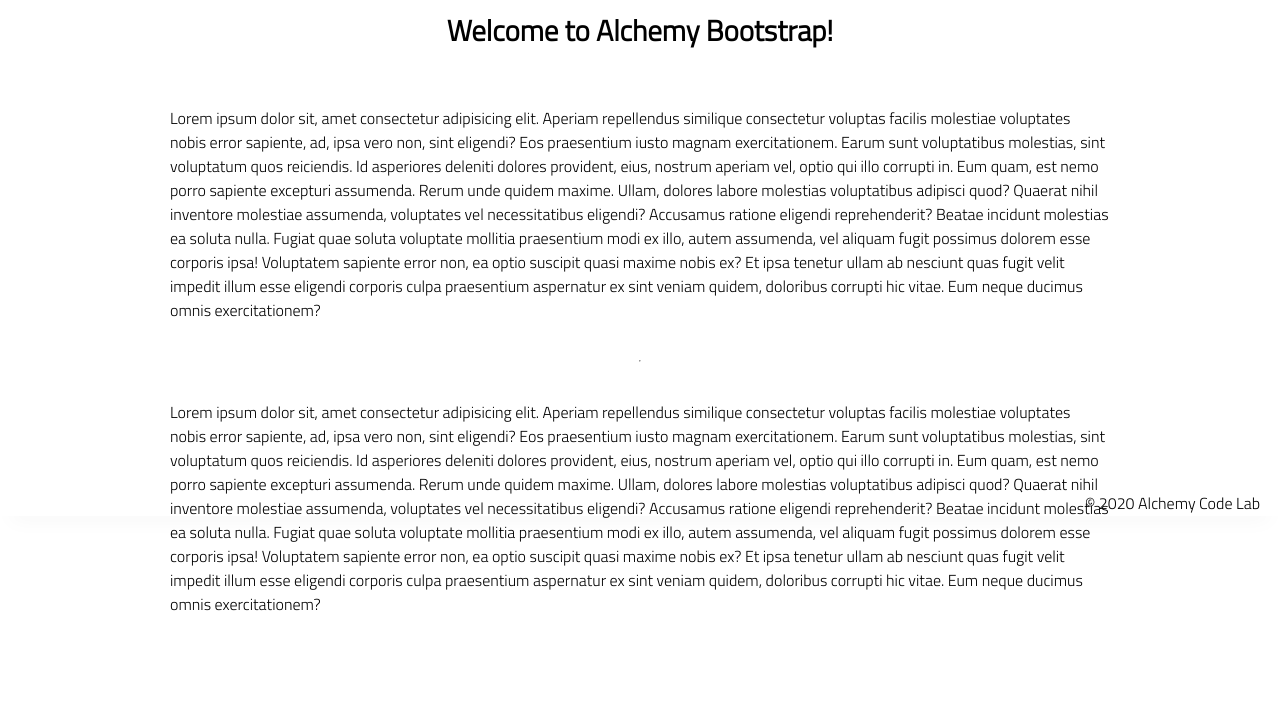
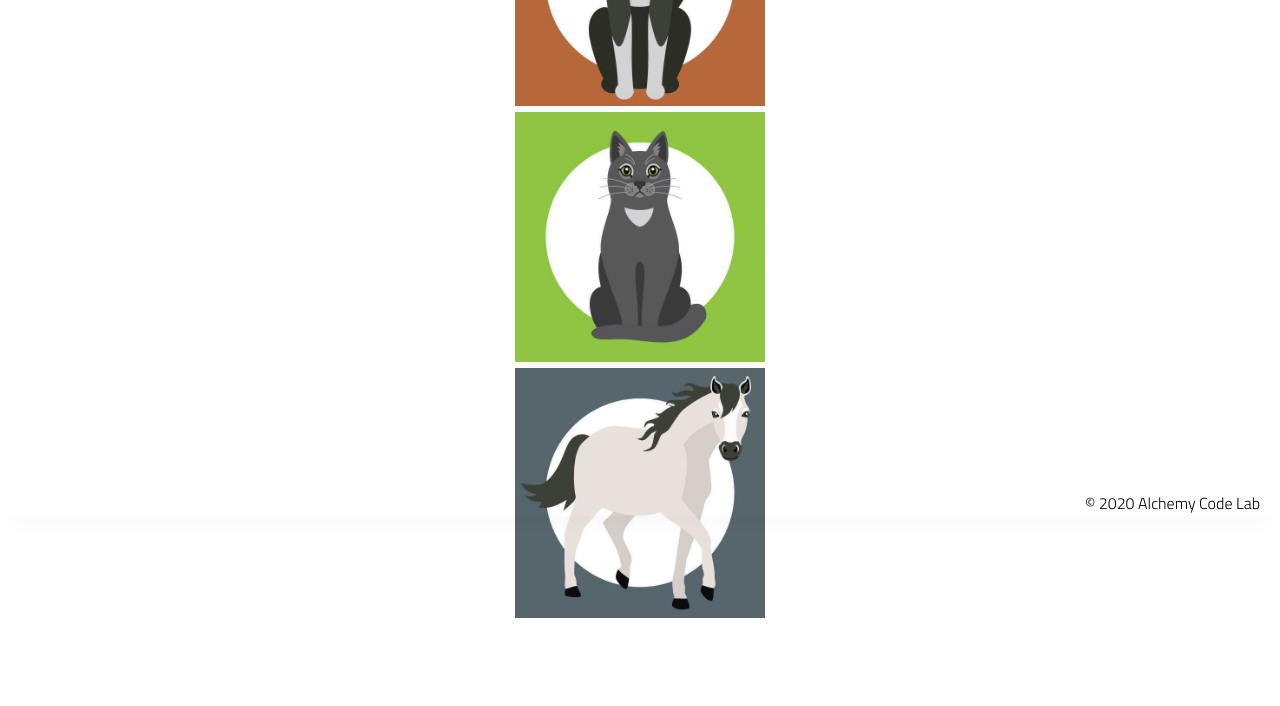
Before and after one commit to viccaruso/animal-farm, a website: page index.html in a window 1280 px wide. Shown: the part 284-990 px from the top of the page. After the commit the page ends 968 px from the top, so only its background shows below. Drawn offline with Linux system fonts and the light colour scheme.

Commit message:
added images, sounds, and set up onClick functions

```diff
--- a/app.js
+++ b/app.js
@@ -1,8 +1,28 @@
 // import functions and grab DOM elements
+const dogCard = document.getElementById('dog-card');
+const catCard = document.getElementById('cat-card');
+const horseCard = document.getElementById('horse-card');
+
+const dogSound = document.getElementById('dog-sound');
+const catSound = document.getElementById('cat-sound');
+const horseSound = document.getElementById('horse-sound');
 
 // initialize global state
+
+
 
 // set event listeners
   // get user input
   // use user input to update state
   // update DOM to reflect the new state
+dogCard.addEventListener('click', ()=> {
+  dogSound.play();
+});
+
+catCard.addEventListener('click', ()=> {
+  catSound.play();
+});
+
+horseCard.addEventListener('click', ()=> {
+  horseSound.play();
+});
--- a/index.html
+++ b/index.html
@@ -22,46 +22,18 @@
     </header>
     <main>
         <section class="main-section">
-            <img class="main-logo" src="./assets/alchemy-logo.png" />
-            <h2>
-                Welcome to Alchemy Bootstrap!
-            </h2>
-
-            <p>
-                Lorem ipsum dolor sit, amet consectetur adipisicing elit. Aperiam repellendus similique consectetur
-                voluptas facilis molestiae voluptates nobis error sapiente, ad, ipsa vero non, sint eligendi? Eos
-                praesentium iusto magnam exercitationem.
-                Earum sunt voluptatibus molestias, sint voluptatum quos reiciendis. Id asperiores deleniti dolores
-                provident, eius, nostrum aperiam vel, optio qui illo corrupti in. Eum quam, est nemo porro sapiente
-                excepturi assumenda.
-                Rerum unde quidem maxime. Ullam, dolores labore molestias voluptatibus adipisci quod? Quaerat nihil
-                inventore molestiae assumenda, voluptates vel necessitatibus eligendi? Accusamus ratione eligendi
-                reprehenderit? Beatae incidunt molestias ea soluta nulla.
-                Fugiat quae soluta voluptate mollitia praesentium modi ex illo, autem assumenda, vel aliquam fugit
-                possimus dolorem esse corporis ipsa! Voluptatem sapiente error non, ea optio suscipit quasi maxime nobis
-                ex?
-                Et ipsa tenetur ullam ab nesciunt quas fugit velit impedit illum esse eligendi corporis culpa
-                praesentium aspernatur ex sint veniam quidem, doloribus corrupti hic vitae. Eum neque ducimus omnis
-                exercitationem?
-            </p>
-            <hr />
-            <p>
-                Lorem ipsum dolor sit, amet consectetur adipisicing elit. Aperiam repellendus similique consectetur
-                voluptas facilis molestiae voluptates nobis error sapiente, ad, ipsa vero non, sint eligendi? Eos
-                praesentium iusto magnam exercitationem.
-                Earum sunt voluptatibus molestias, sint voluptatum quos reiciendis. Id asperiores deleniti dolores
-                provident, eius, nostrum aperiam vel, optio qui illo corrupti in. Eum quam, est nemo porro sapiente
-                excepturi assumenda.
-                Rerum unde quidem maxime. Ullam, dolores labore molestias voluptatibus adipisci quod? Quaerat nihil
-                inventore molestiae assumenda, voluptates vel necessitatibus eligendi? Accusamus ratione eligendi
-                reprehenderit? Beatae incidunt molestias ea soluta nulla.
-                Fugiat quae soluta voluptate mollitia praesentium modi ex illo, autem assumenda, vel aliquam fugit
-                possimus dolorem esse corporis ipsa! Voluptatem sapiente error non, ea optio suscipit quasi maxime nobis
-                ex?
-                Et ipsa tenetur ullam ab nesciunt quas fugit velit impedit illum esse eligendi corporis culpa
-                praesentium aspernatur ex sint veniam quidem, doloribus corrupti hic vitae. Eum neque ducimus omnis
-                exercitationem?
-            </p>
+            <div class='animal-card'>
+                <img id='dog-card' src="./assets/dog.jpeg" alt="Front view of a cartoon dog sitting">
+                <audio id='dog-sound' src="./assets/dog.wav"></audio>
+            </div>
+            <div class='animal-card' >
+                <img id='cat-card' src="./assets/cat.jpeg" alt="Front view of a cartoon cat sitting">
+                <audio id='cat-sound' src="./assets/cat.wav"></audio>
+            </div>
+            <div class='animal-card'>
+                <img id='horse-card' src="./assets/horse.jpeg" alt="Side view of a cartoon horse standing">
+                <audio id='horse-sound' src="./assets/horse.wav"></audio>
+            </div>
 
         </section>
     </main>
--- a/styles/style.css
+++ b/styles/style.css
@@ -111,3 +111,10 @@ footer {
     }
 
   }
+
+
+#cat-card, #dog-card, #horse-card {
+
+    height: 250px;
+    width: 250px;
+}
```
Also changed, not shown: README.md, assets/cat.jpeg (added), assets/dog.jpeg (added), assets/horse.jpeg (added), 3 other files.
